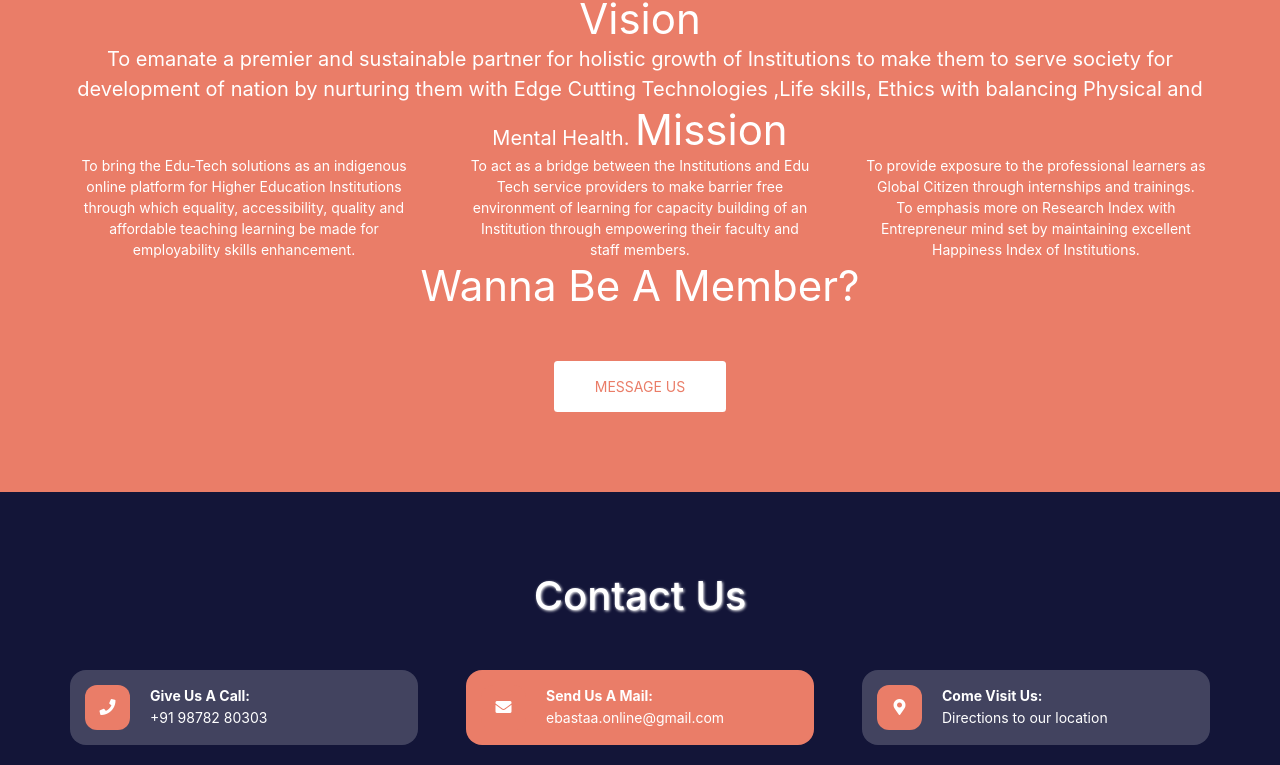
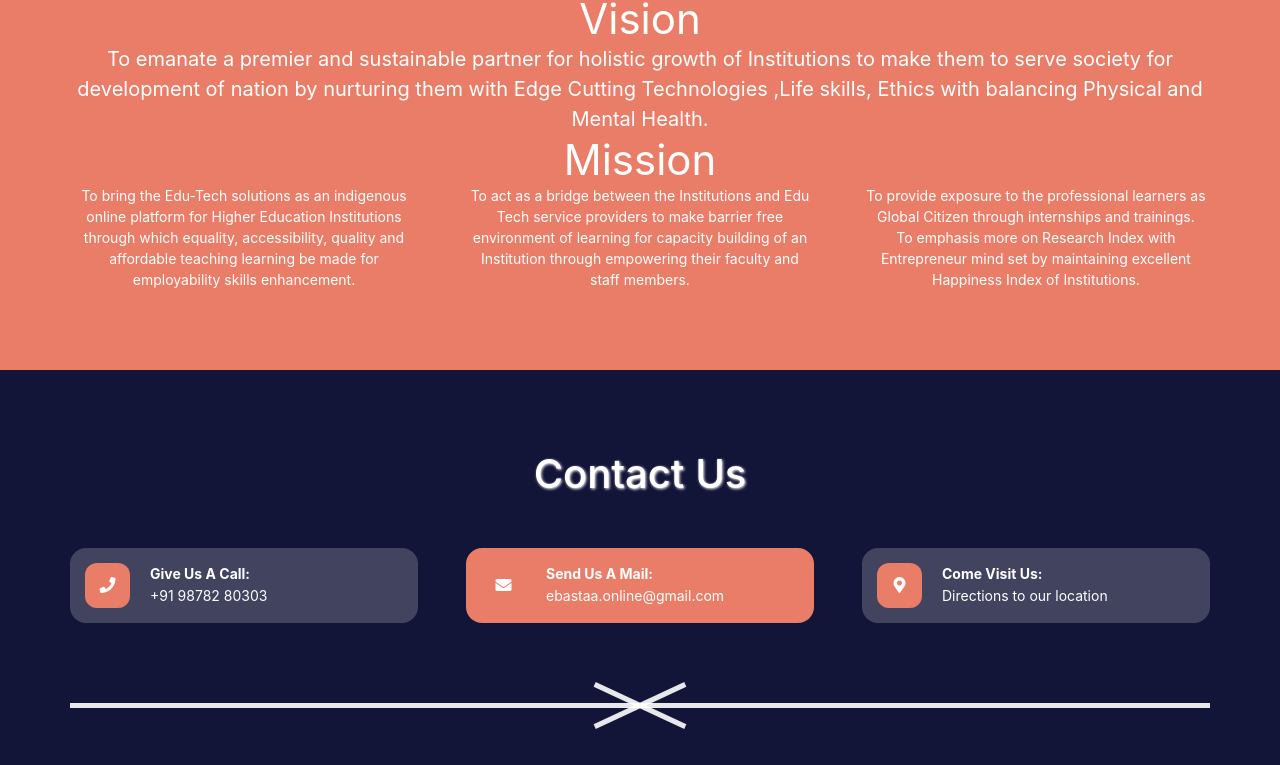
Before and after one commit to sandeepsaggu/eBastaa, a plain HTML site: page pages/aboutus1.html in a window 1280 px wide. Shown: the part 872-1637 px from the top of the page. Drawn offline with nearby package versions, Linux system fonts and the light colour scheme.

Commit message:
Update aboutus1.html

```diff
--- a/pages/aboutus1.html
+++ b/pages/aboutus1.html
@@ -110,7 +110,8 @@ eBastaa.online is broadening its horizon expeditiously. Academicians of repute,
     <!-- ################################################################################################ -->
     <h7 class="heading">Vision</h7>
     <p> To emanate  a premier and sustainable partner for holistic growth of Institutions to make them to serve society for development of nation by nurturing them with Edge Cutting Technologies ,Life skills, Ethics with balancing  Physical and Mental Health.
-
+ <p>
+   <p>
     <h7 class="heading">Mission</h7>
 
     <ul class="nospace group">
@@ -130,8 +131,7 @@ eBastaa.online is broadening its horizon expeditiously. Academicians of repute,
 
 
 
-    <h6 class="heading">Wanna Be a Member?</h6>
-    <footer><a class="btn" onclick="this.blur();" href="messageus.html">Message Us</a></footer>
+
     <!-- ################################################################################################ -->
   </article>
 </div>
```
